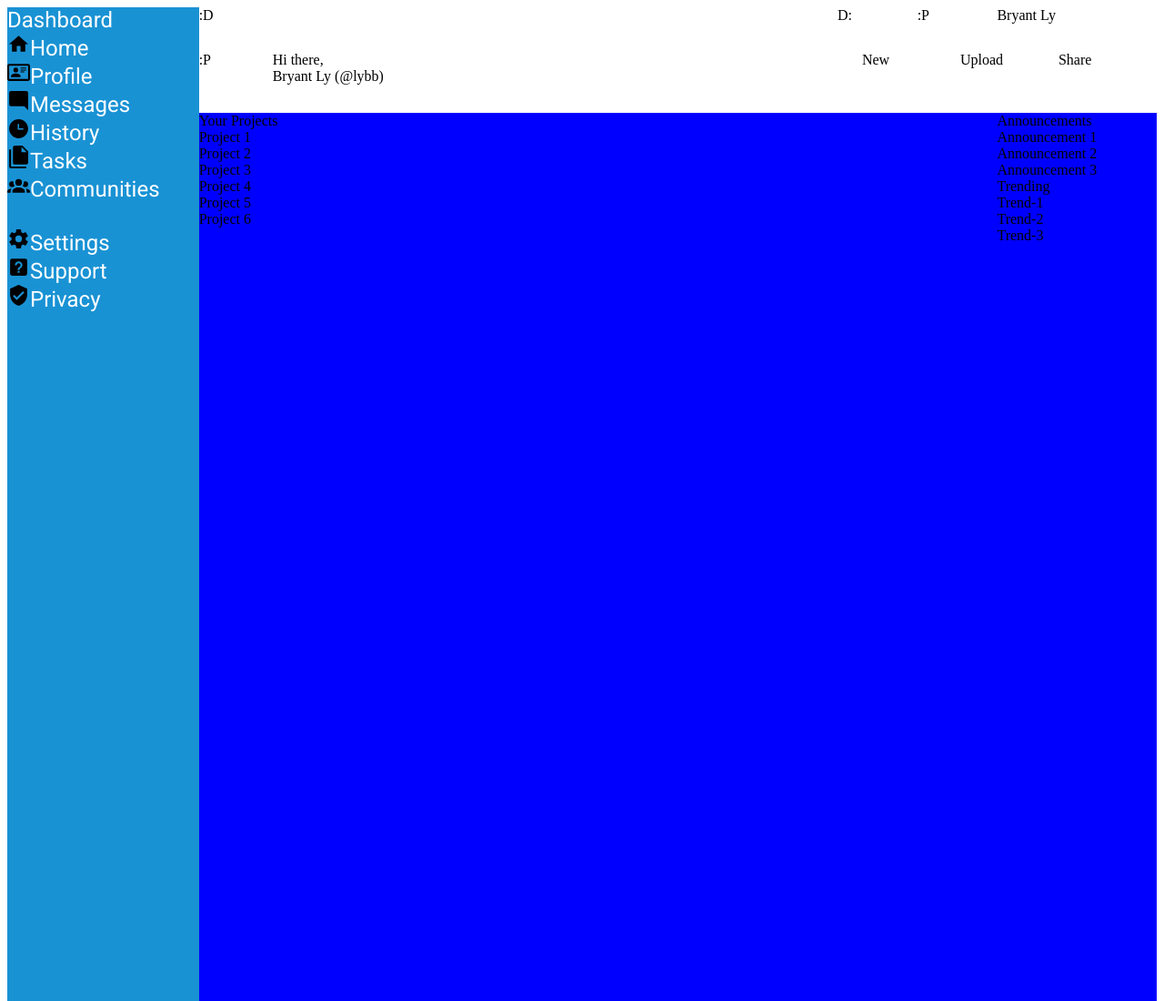
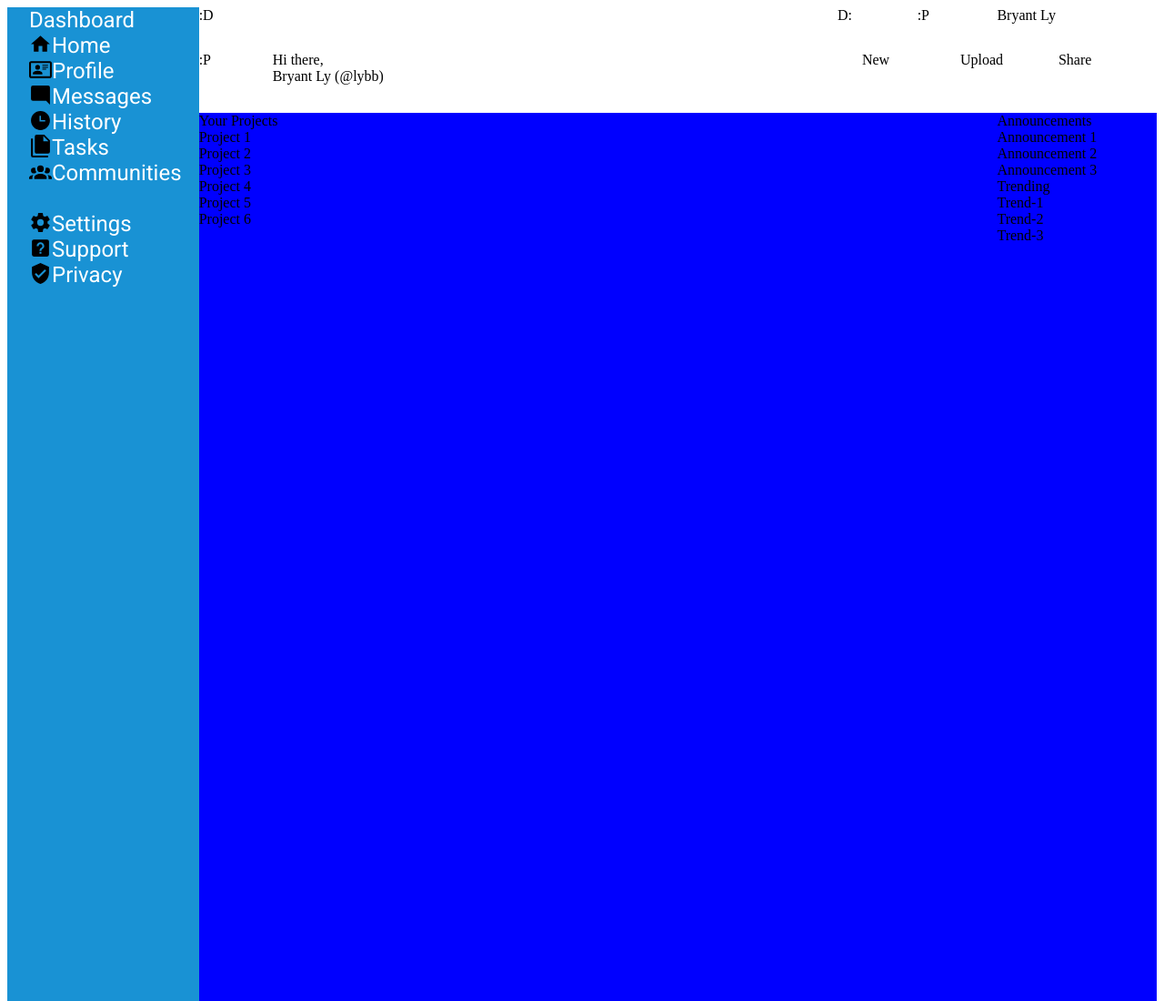
Before and after one commit to lybb-web/dashboard, a plain HTML site: page index.html in a window 1280 px wide. Shown: the top 1100 px of the page at 91% size. Drawn offline with Linux system fonts and the light colour scheme.

Commit message:
Added a sidebar-line class and set each line as a grid

```diff
--- a/index.html
+++ b/index.html
@@ -13,17 +13,17 @@
     <body>
         <div id="left-body">
             <div id="sidebar">
-                <div id="sidebar-heading">Dashboard</div>
-                <div id="home-button"> <img class="sidebar-icon" src="icons/home.svg" alt="Home Icon">Home</div>
-                <div id="profile-button"> <img src="icons/profile.svg" alt="Profile Icon" class="sidebar-icon">Profile</div>
-                <div id="messages-button"><img src="icons/message.svg" alt="Messages Icon" class="sidebar-icon">Messages</div>
-                <div id="history-button"><img src="icons/history.svg" alt="History Icon" class="sidebar-icon">History</div>
-                <div id="tasks-button"><img src="icons/tasks.svg" alt="Tasks Icon" class="sidebar-icon">Tasks</div>
-                <div id="communities-button"><img src="icons/communities.svg" alt="Communities Icon" class="sidebar-icon">Communities</div>
+                <div id="sidebar-heading" class="sidebar-line">Dashboard</div>
+                <div id="home-button" class="sidebar-line"> <img class="sidebar-icon" src="icons/home.svg" alt="Home Icon">Home</div>
+                <div id="profile-button" class="sidebar-line"> <img src="icons/profile.svg" alt="Profile Icon" class="sidebar-icon">Profile</div>
+                <div id="messages-button" class="sidebar-line"><img src="icons/message.svg" alt="Messages Icon" class="sidebar-icon">Messages</div>
+                <div id="history-button" class="sidebar-line"><img src="icons/history.svg" alt="History Icon" class="sidebar-icon">History</div>
+                <div id="tasks-button" class="sidebar-line"><img src="icons/tasks.svg" alt="Tasks Icon" class="sidebar-icon">Tasks</div>
+                <div id="communities-button" class="sidebar-line"><img src="icons/communities.svg" alt="Communities Icon" class="sidebar-icon">Communities</div>
                 <br>
-                <div id="settings-button"><img src="icons/settings.svg" alt="Settings Icon" class="sidebar-icon">Settings</div>
-                <div id="support-button"><img src="icons/support.svg" alt="Support Icon" class="sidebar-icon">Support</div>
-                <div id="privacy-button"> <img src="icons/privacy.svg" alt="Privacy Icon" class="sidebar-icon">Privacy</div>
+                <div id="settings-button" class="sidebar-line"><img src="icons/settings.svg" alt="Settings Icon" class="sidebar-icon">Settings</div>
+                <div id="support-button" class="sidebar-line"><img src="icons/support.svg" alt="Support Icon" class="sidebar-icon">Support</div>
+                <div id="privacy-button" class="sidebar-line"> <img src="icons/privacy.svg" alt="Privacy Icon" class="sidebar-icon">Privacy</div>
             </div>
         </div>
 
--- a/styles.css
+++ b/styles.css
@@ -15,9 +15,16 @@ body {
 
 }
 
+.sidebar-line {
+    display: grid;
+    grid-template-columns: 1fr 7fr;
+    padding-left: 1em;
+}
+
 .sidebar-icon {
     width: 25px;
     height: 25px;
+
 }
 
 #header {
```
